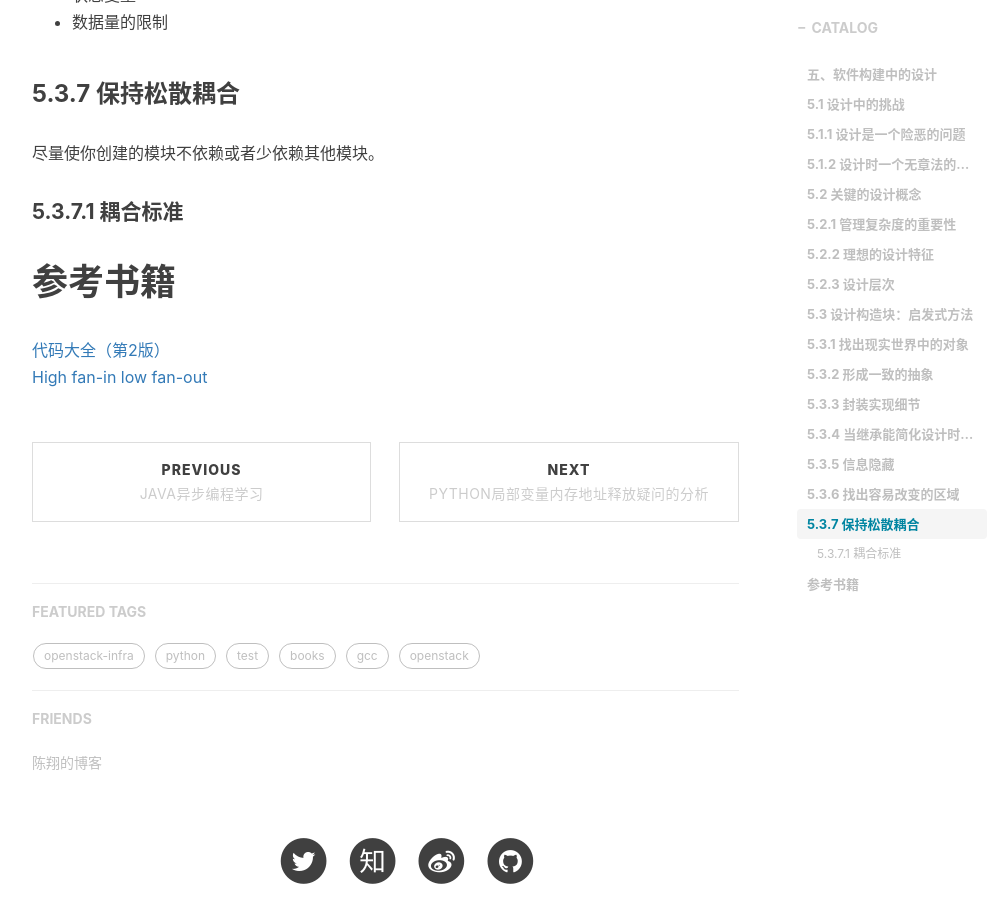
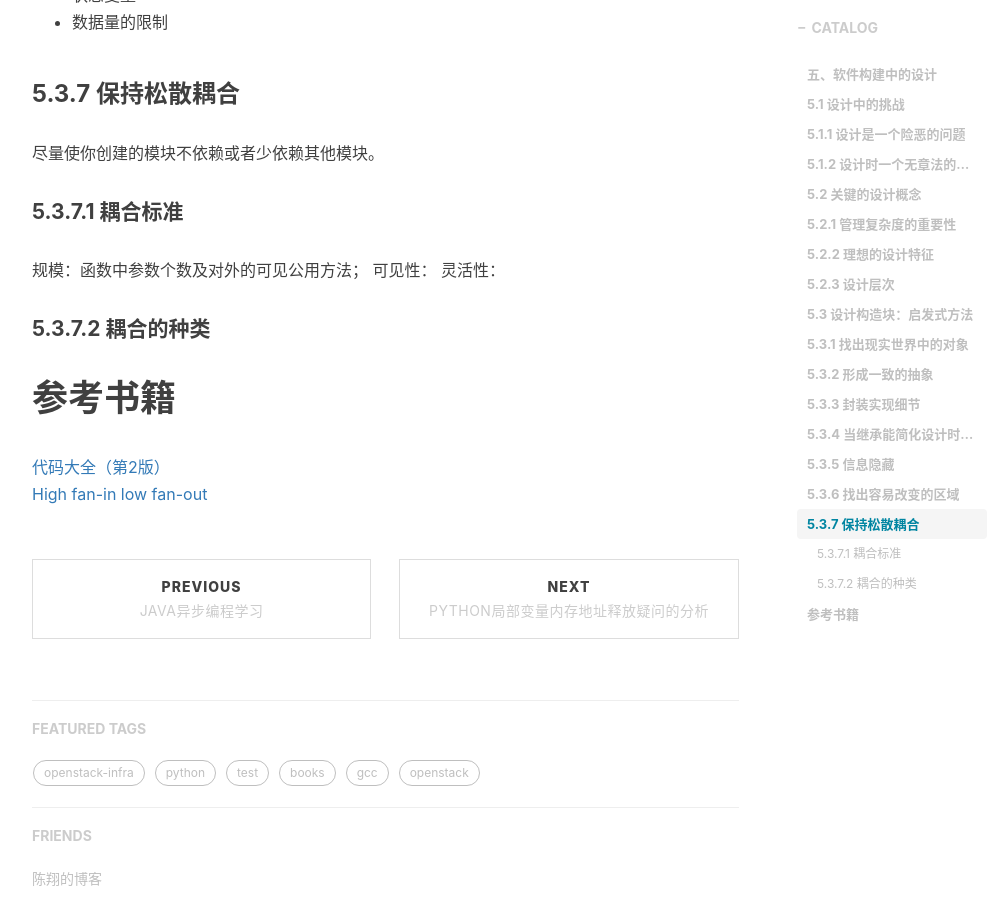
Before and after one commit to shihai1991/shihai1991.github.io, a Jekyll site: the page built from _posts/2022-05-28-代码大全2.md, in a window 1280 px wide and 900 px high, scrolled down 3294 px. Shown: the whole window, without its empty margins (233-1236 px from the left). Built offline with Jekyll 4.4.1, drawn with Linux system fonts in a browser that asks for light colours; nearby versions of some CDN libraries; comment, search, counter and statistics services are not loaded.

Commit message:
Update 2022-05-28-代码大全2.md

```diff
--- a/_posts/2022-05-28-代码大全2.md
+++ b/_posts/2022-05-28-代码大全2.md
@@ -79,6 +79,11 @@ time: '2022.06.01 15:52:00'
 尽量使你创建的模块不依赖或者少依赖其他模块。
 
 #### 5.3.7.1 耦合标准
+规模：函数中参数个数及对外的可见公用方法；
+可见性：
+灵活性：
+
+#### 5.3.7.2 耦合的种类
 
 # 参考书籍
 [代码大全（第2版）](https://book.douban.com/subject/1477390/)
```
